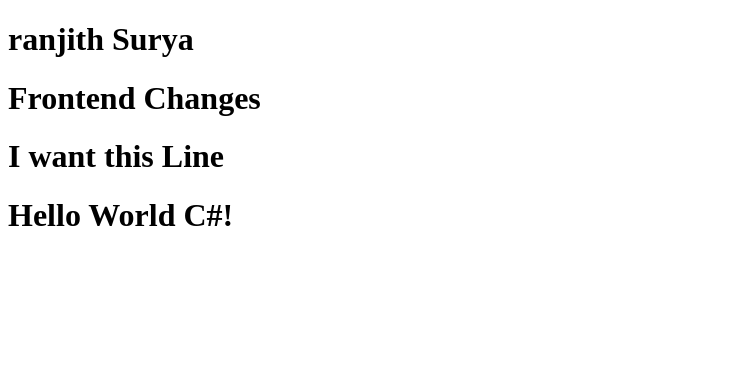
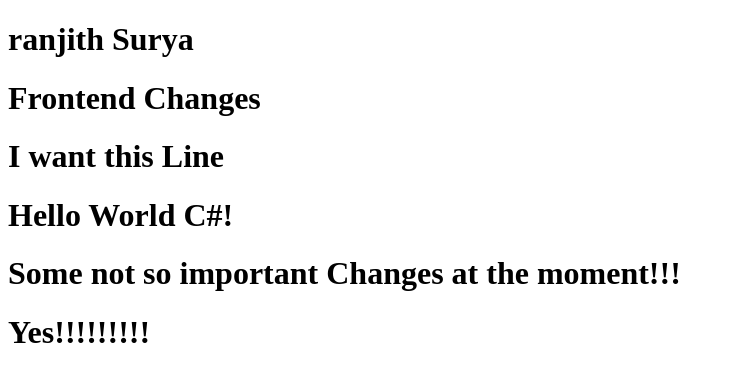
Before and after one commit to suryas2000/sampleReopo, a plain HTML site: page index.html in a window 1280 px wide. Shown: the whole page, without its empty margins (0-733 px from the left). Drawn offline with Linux system fonts and the light colour scheme.

Commit message:
fix : add yes line

```diff
--- a/index.html
+++ b/index.html
@@ -10,5 +10,7 @@
     <h1>Frontend Changes</h1>
     <h1>I want this Line</h1>
     <h1>Hello World C#!</h1>
+    <h1>Some not so important Changes at the moment!!!</h1>
+    <h1>Yes!!!!!!!!!</h1>
 </body>
 </html>
```
